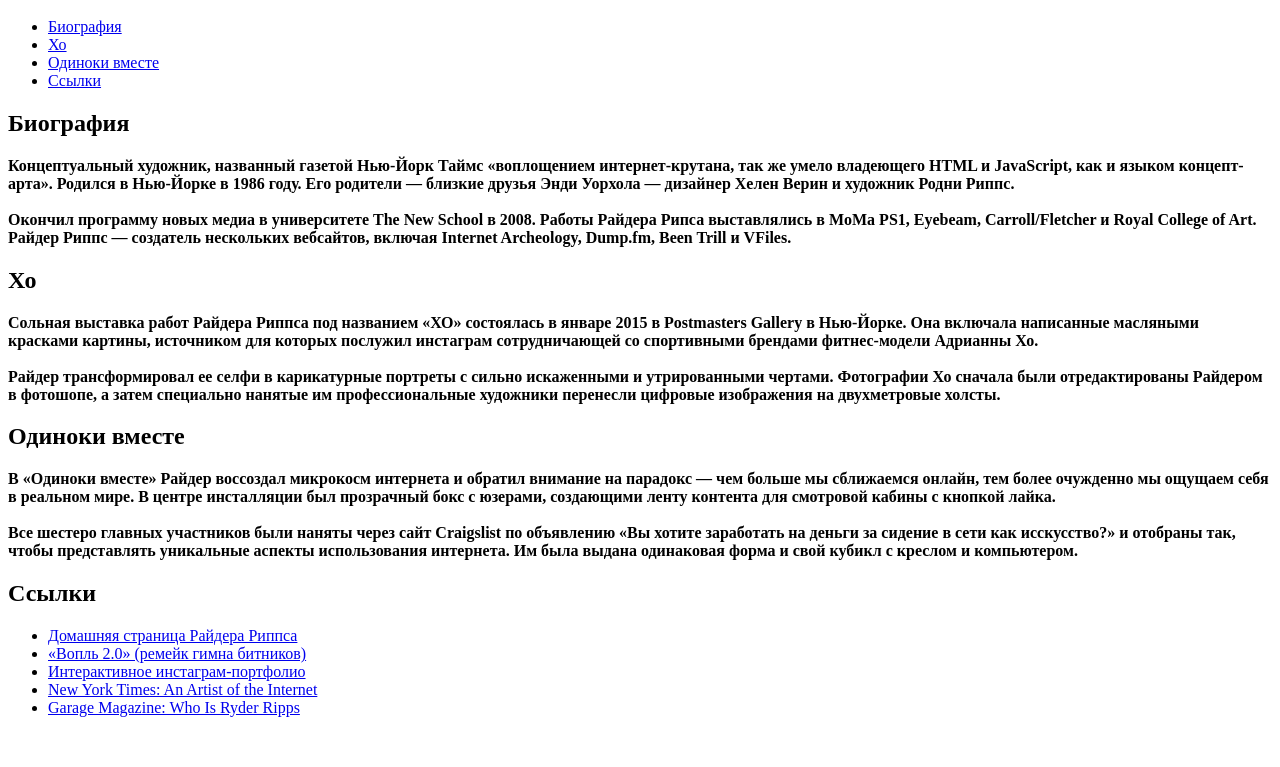
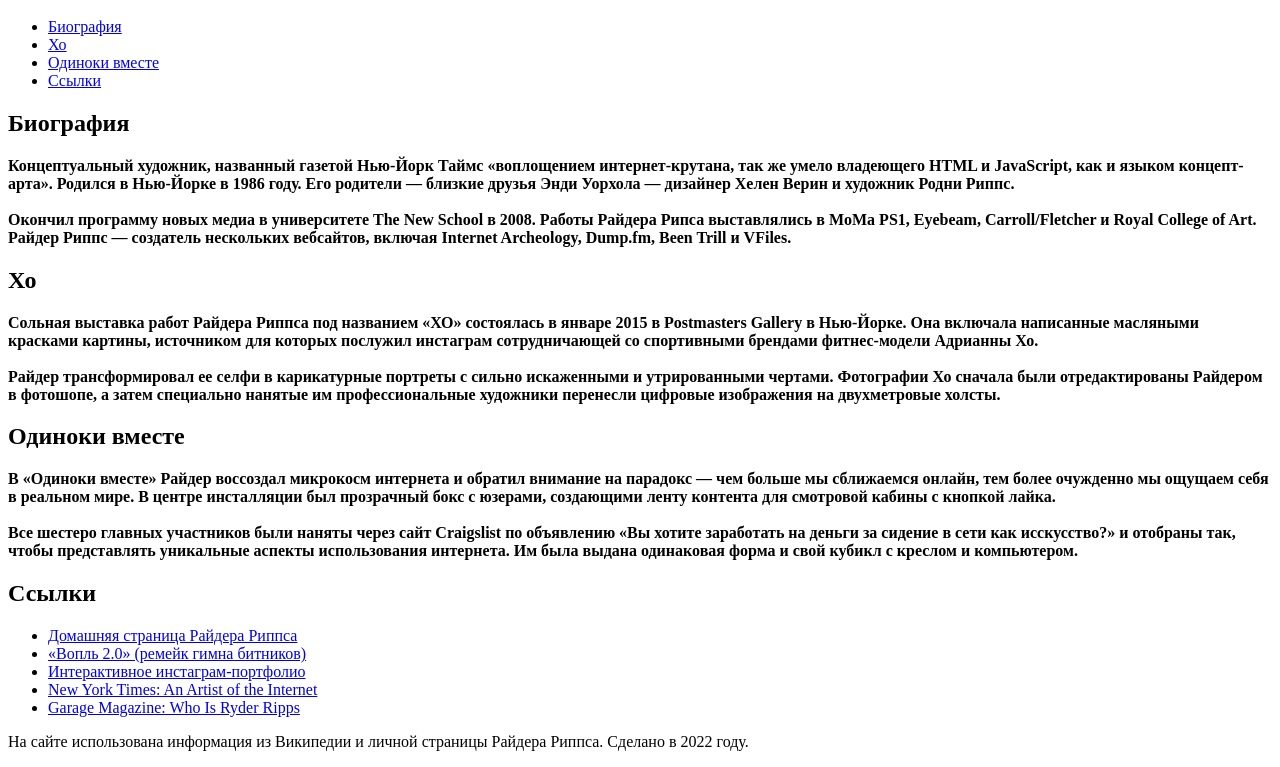
Before and after one commit to quant0x/MSC, a plain HTML site: page 1_practice/index.html in a window 1280 px wide. Shown: the part 682-1449 px from the top of the page. Before the commit the page ends 1415 px from the top, so only its background shows below. Drawn offline with Linux system fonts and the light colour scheme.

Commit message:
Update index.html

```diff
--- a/1_practice/index.html
+++ b/1_practice/index.html
@@ -49,5 +49,6 @@
             <li><a href="https://">New York Times: An Artist of the Internet</a></li>
             <li><a href="https://">Garage Magazine: Who Is Ryder Ripps</a></li>
         </ul>
+    <p>На сайте использована информация из Википедии и личной страницы Райдера Риппса. Сделано в 2022 году.</p>
 </body>
 </html>
```
